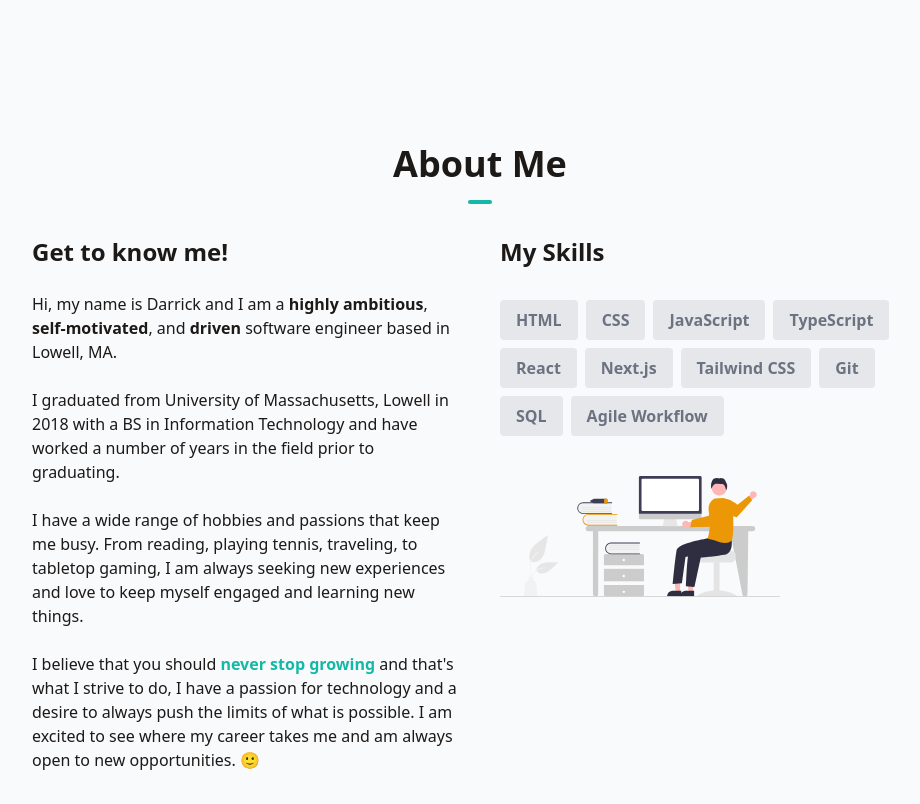
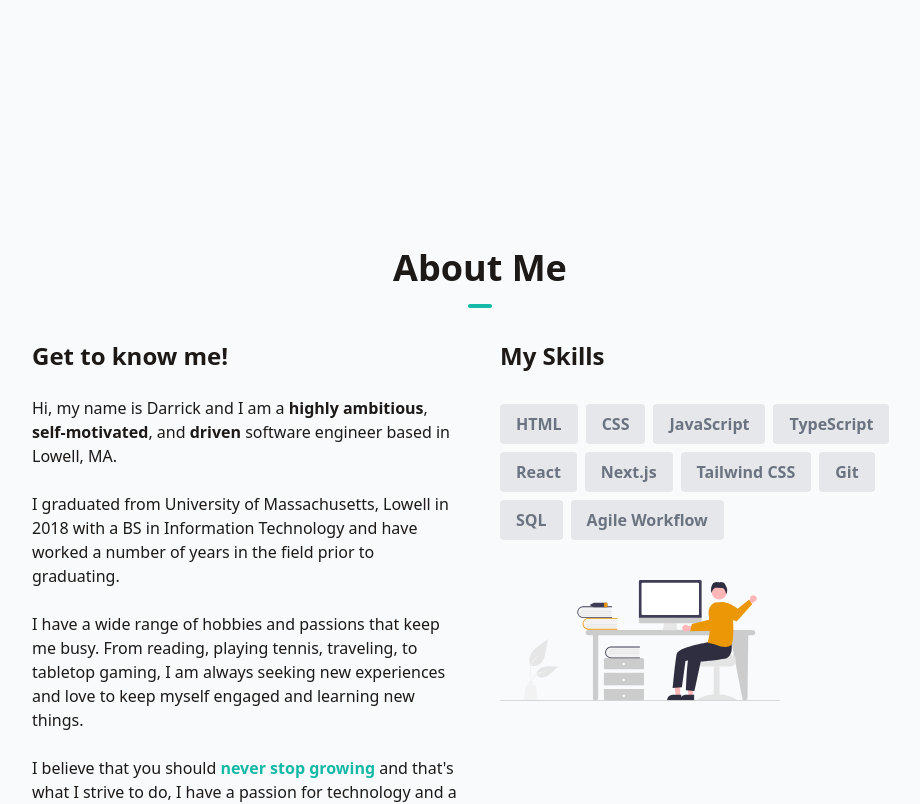
Before and after one commit to DarrickFauvel/darrickdevelops-www-v03, a Next.js app: page / in a window 1280 px wide. Shown: the part 680-1484 px from the top of the page, without its empty margins (32-952 px from the left). Built offline with nearby package versions, Linux system fonts and the light colour scheme; some icons are missing.

Commit message:
Apply ScrollOffset component

```diff
--- a/components/AboutSection.tsx
+++ b/components/AboutSection.tsx
@@ -1,5 +1,6 @@
 import Image from "next/image"
 import Container from "./Container"
+import ScrollOffset from "./ScrollOffset"
 
 const skills = [
   { skill: "HTML" },
@@ -16,9 +17,8 @@ const skills = [
 
 const AboutSection = () => {
   return (
-    <section
-      id="about"
-      className="scroll-padding-top pb-24 md:h-screen md:pt-6">
+    <section id="about" className="pb-24 md:h-screen">
+      <ScrollOffset>
         <Container>
           <div
           // className="my-12 pb-12 md:pt-16 md:pb-48"
@@ -36,14 +36,14 @@ const AboutSection = () => {
                   Hi, my name is Darrick and I am a{" "}
                   <span className="font-bold">{"highly ambitious"}</span>,
                   <span className="font-bold">{" self-motivated"}</span>, and
-                <span className="font-bold">{" driven"}</span> software engineer
-                based in Lowell, MA.
+                  <span className="font-bold">{" driven"}</span> software
+                  engineer based in Lowell, MA.
                 </p>
                 <br />
                 <p>
                   I graduated from University of Massachusetts, Lowell in 2018
-                with a BS in Information Technology and have worked a number of
-                years in the field prior to graduating.
+                  with a BS in Information Technology and have worked a number
+                  of years in the field prior to graduating.
                 </p>
                 <br />
                 <p>
@@ -88,6 +88,7 @@ const AboutSection = () => {
             </div>
           </div>
         </Container>
+      </ScrollOffset>
     </section>
   )
 }
--- a/components/ProjectsSection.tsx
+++ b/components/ProjectsSection.tsx
@@ -3,6 +3,7 @@ import Link from "next/link"
 import SlideUp from "./SlideUp"
 import Container from "./Container"
 import Icon from "@/components/Icon"
+import ScrollOffset from "./ScrollOffset"
 
 const projects = [
   {
@@ -33,7 +34,8 @@ const projects = [
 
 const ProjectsSection = () => {
   return (
-    <section id="projects" className="scroll-padding-top mb-24 md:pt-6">
+    <section id="projects" className="mb-24">
+      <ScrollOffset>
         <Container>
           <h2 className="text-center font-bold text-4xl">
             {/* <h1 className="my-10 text-center font-bold text-4xl"> */}
@@ -88,6 +90,7 @@ const ProjectsSection = () => {
             })}
           </div>
         </Container>
+      </ScrollOffset>
     </section>
   )
 }
```
Lines whose indentation alone changed are shown as unchanged.
